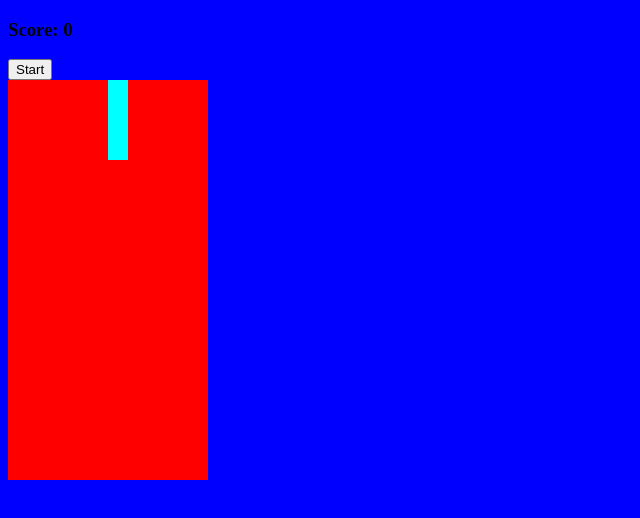
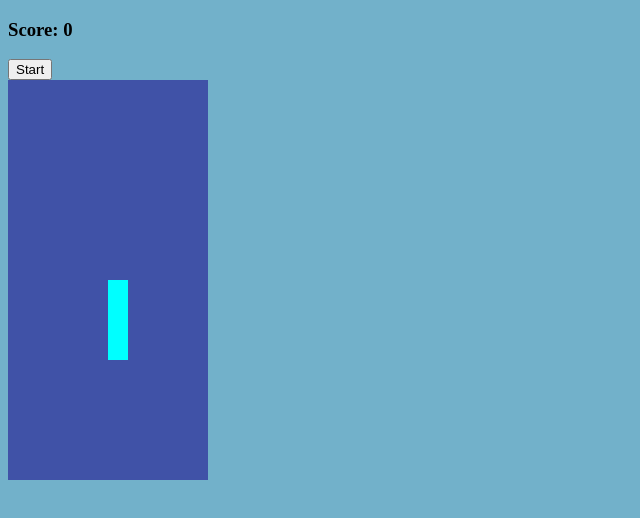
Before and after one commit to LT-Lily/js-tetris, a plain HTML site: page index.html in a window 1280 px wide. Shown: the whole page, without its empty margins (0-640 px from the left). Drawn offline with Linux system fonts and the light colour scheme.

Commit message:
freeze function with bugs

```diff
--- a/app.js
+++ b/app.js
@@ -2,6 +2,9 @@ document.addEventListener("DOMContentLoaded", () => { //fires when HTML content
     const container = document.querySelector(".grid");
     for(var i = 0; i<200; i++){
         container.innerHTML += "<div>" + "</div>";
+    }
+    for(var i = 0; i<10; i++){
+        container.innerHTML += "<div class='taken'>" + "</div>";
     }
     let squares = Array.from(document.querySelectorAll(".grid div"));//Array.from : collect all 200 divs, turn into array
     const displayScore = document.getElementById("score");
@@ -20,7 +23,7 @@ document.addEventListener("DOMContentLoaded", () => { //fires when HTML content
         [0,width,width+1,width*2+1],
         [width+1, width+2,width*2,width*2+1],
         [0,width,width+1,width*2+1],
-         [width+1, width+2,width*2,width*2+1]
+        [width+1, width+2,width*2,width*2+1]
   ]
     const tetrot = [
         [1,width,width+1,width+2],
@@ -59,14 +62,43 @@ document.addEventListener("DOMContentLoaded", () => { //fires when HTML content
     function draw(){
         current.forEach(index => {
             squares[currentPosition + index].classList.add("tetromino");
-        })
+        });
     }
 
     function undraw(){
         current.forEach(index => {
             squares[currentPosition + index].classList.remove("tetromino");
-        })
+        });
     }
 
-    draw();
-});
+    // draw();
+
+    // tetromino moves down every second
+    timerId = setInterval(moveDown, 500);//can use to stop interval in the future
+
+    function moveDown(){
+        //undraw shape from current position
+        //add whole width to current position
+        //draw again in new position
+        undraw();
+        currentPosition += width;
+        draw();
+        freeze(); //invoked to check every second
+    }
+
+    // freeze (tetromino moves down and does not stop)
+    // function freeze(){
+    //     if(current.some(index => squares[currentPosition + index + width].classList.contains("taken"))){
+    //         current.forEach(index => squares[currentPosition + index].classList.add("taken"));
+    //     }
+    //     //if some squares making up tetromino - if AT LEAST 1 of their index + whole width CONTAINS a square w/ class name "taken"
+    //     // --> turn each square with class "taken"
+
+    //     //start new tetromino
+    //     random = Math.floor(Math.random() * theTetros.length);
+    //     //pass into theTetros array
+    //     current = theTetros[random][currentRotation];
+    //     currentPosition = 4;//set as current tetromino
+    //     draw();
+    // }
+})
--- a/style.css
+++ b/style.css
@@ -1,11 +1,11 @@
 body{
-    background: blue;
+    background: rgb(114, 177, 202)
 }
 
 .grid{
     width: 200px; /* each square 20*20px */
     height: 400px;
-    background: red;
+    background: rgb(64, 82, 167);
     display: flex;
     flex-wrap: wrap;
 }
@@ -13,8 +13,10 @@ body{
     height: 20px;
     width: 20px;
     /* background-color: yellow; */
+    /* border: 1px solid black; */
     }
 
 .tetromino{
     background-color: aqua;
+    /* border: 1px solid black; */
 }
```
